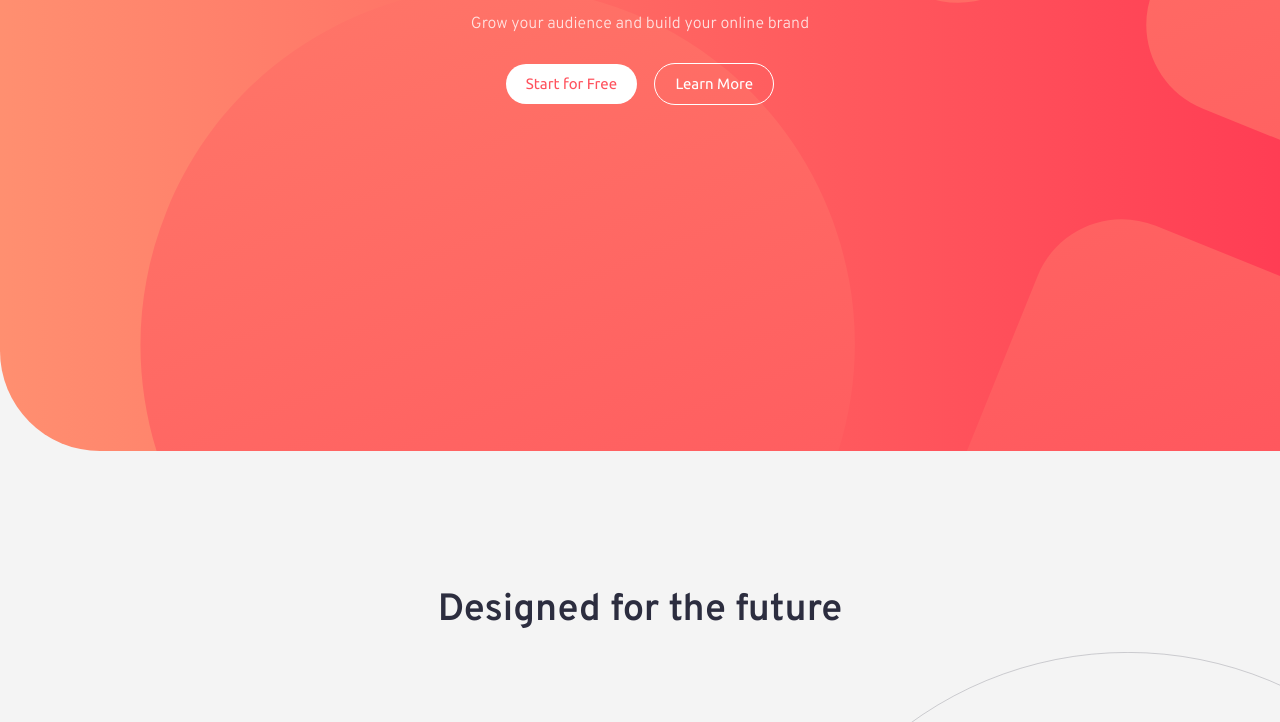
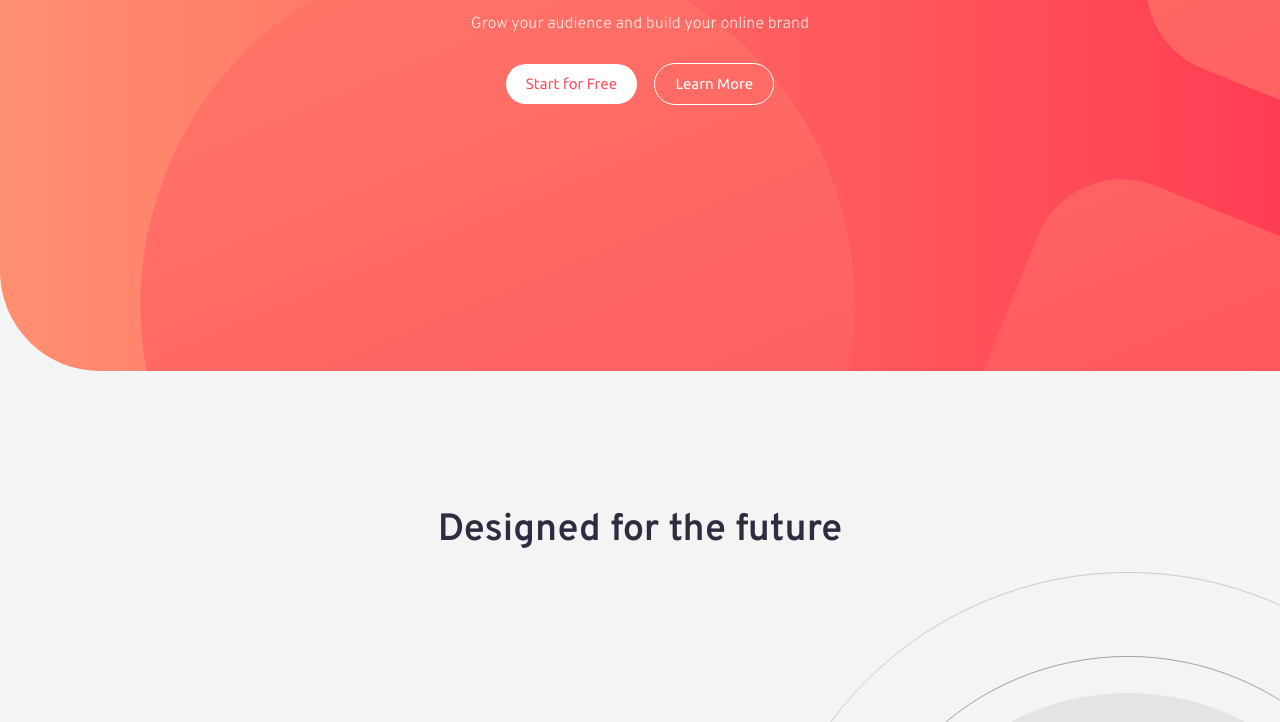
Before and after one commit to NoorAlhijab/blogr-landing-page-main, a plain HTML site: page index.html in a window 1280 px wide. Shown: the part 229-951 px from the top of the page. Drawn offline with Linux system fonts and the light colour scheme.

Commit message:
modified html

```diff
--- a/style.css
+++ b/style.css
@@ -161,7 +161,7 @@ header {
     hsl(13, 100%, 72%),
     hsl(353, 100%, 62%)
   );
-  min-height: 85vh;
+  min-height: 75vh;
   position: relative;
   z-index: 1;
   border-bottom-left-radius: 10rem;
```
Also changed, not shown: index.html (+1 -1 lines).
